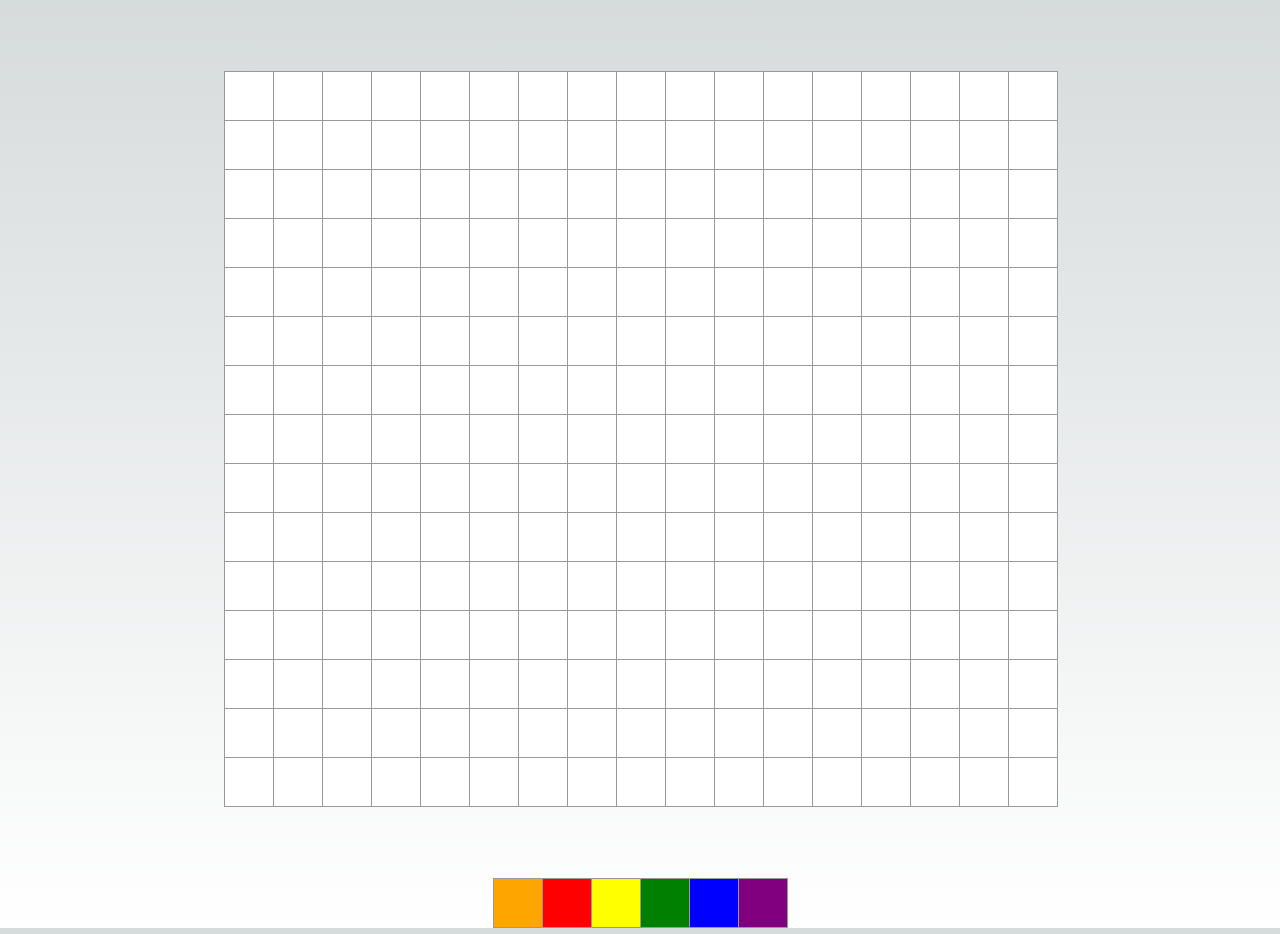
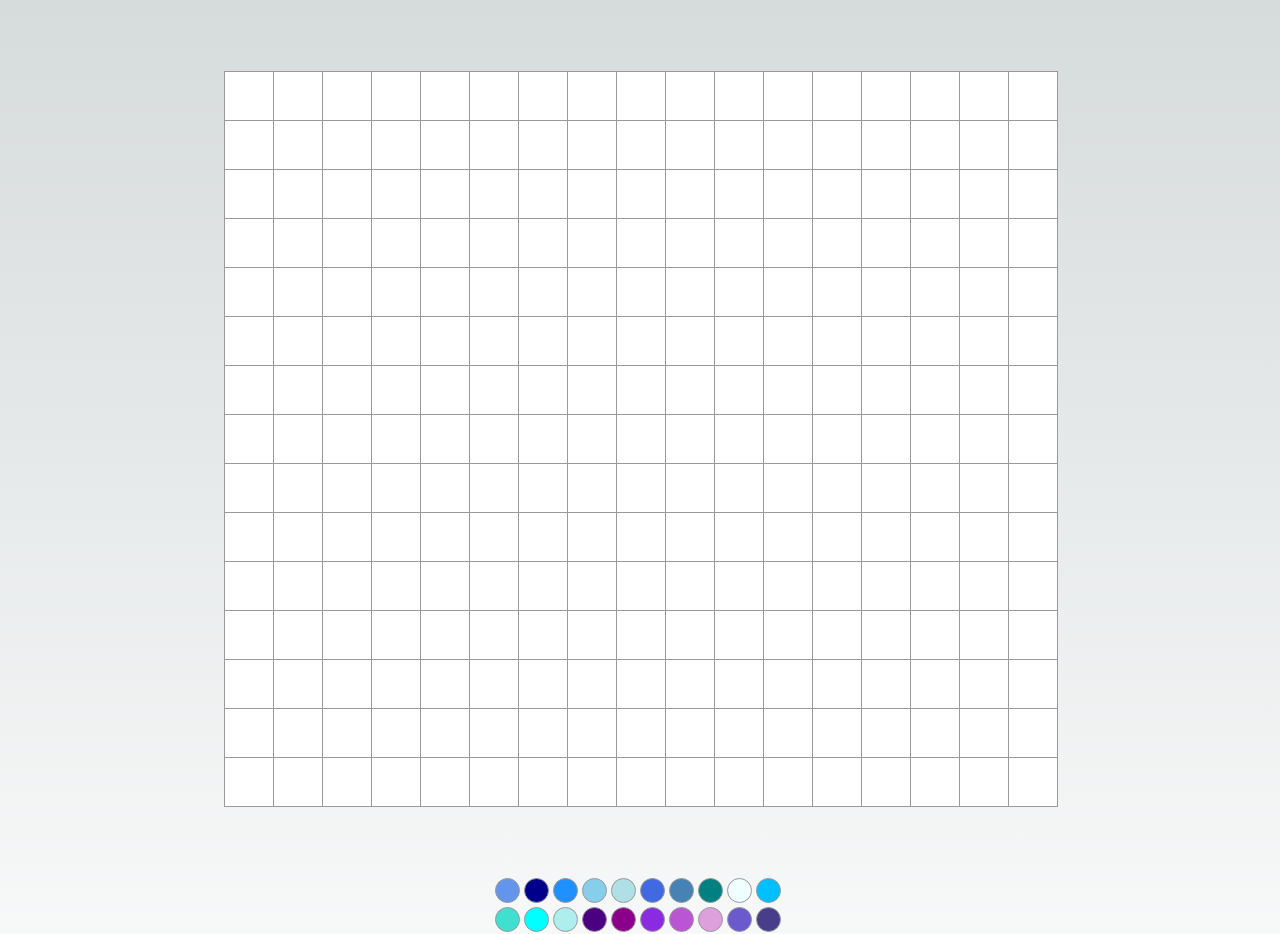
Before and after one commit to rdkulp/next-stitch, a Next.js app: page / in a window 1280 px wide. Shown: the top 934 px of the page. Built offline with nearby package versions, Linux system fonts and the light colour scheme.

Commit message:
add colors

```diff
--- a/app/globals.css
+++ b/app/globals.css
@@ -81,10 +81,9 @@ ul {
 
 body {
   font-family: sans-serif;
-  margin: 0;
+  margin: 72px 0 72px;
   padding: 0;
   color: #000;
-  margin-top: 72px;
 }
 
 .board-row {
@@ -92,10 +91,6 @@ body {
   width: 100%;
   justify-content: center;
   align-items: center;
-}
-
-.board-row:last-child {
-  margin-top: 72px;
 }
 
 .board-row:after {
@@ -128,6 +123,35 @@ body {
   display: block;
 }
 
+.picker-square {
+  cursor: pointer;
+  transition: all 333ms;
+  max-height: 25px;
+  max-width: 25px;
+  border-radius: 50%;
+}
+
+.board-row:has(.picker-square) {
+  gap:5px;
+  margin-bottom: 5px;
+}
+
+.board-row:has(.picker-square):last-child {
+  margin-bottom: 0;
+}
+
+.color-picker {
+  margin-top: 72px;
+}
+
+.picker-square:hover {
+  opacity: .5;
+}
+
+.picker-square.selected {
+  border: 4px solid #fff;
+}
+
 .status {
   margin-bottom: 10px;
 }
--- a/components/ColorPicker.tsx
+++ b/components/ColorPicker.tsx
@@ -5,9 +5,90 @@ export default function ColorPicker({ onColorSelected }: { onColorSelected: (col
   const [selectedColor, setSelectedColor] = useState<string | null>(null);
 
   // Define the colors in an array for easier management
-  const colors = ['orange', 'red', 'yellow', 'green', 'blue', 'purple'];
+  const colors = [
+    `CornflowerBlue`,
+    `DarkBlue`,
+    `DodgerBlue`,
+    `SkyBlue`,
+    `PowderBlue`,
+    `RoyalBlue`,
+    `SteelBlue`,
+    `Teal`,
+    `Azure`,
+    `DeepSkyBlue`,
+    `Turquoise`,
+    `Cyan`,
+    `PaleTurquoise`,
+    `Indigo`,
+    `DarkMagenta`,
+    `BlueViolet`,
+    `MediumOrchid`,
+    `Plum`,
+    `SlateBlue`,
+    `DarkSlateBlue`,
+    `DeepPink`,
+    `Magenta`,
+    `Thistle`,
+    `AntiqueWhite`,
+    `Bisque`,
+    `Black`,
+    `FireBrick`,
+    `Chocolate`,
+    `Coral`,
+    `Crimson`,
+    `Maroon`,
+    `Red`,
+    `OrangeRed`,
+    `Tomato`,
+    `Salmon`,
+    `BurlyWood`,
+    `DarkGoldenRod`,
+    `SaddleBrown`,
+    `DarkSlateGray`,
+    `DarkGreen`,
+    `DarkOliveGreen`,
+    `Chartreuse`,
+    `DarkSeaGreen`,
+    `ForestGreen`,
+    `LightGreen`,
+    `LimeGreen`,
+    `MediumSeaGreen`,
+    `MediumSpringGreen`,
+    `YellowGreen`,
+    `Darkorange`,
+    `DarkSalmon`,
+    `GhostWhite`,
+    `Gold`,
+    `GoldenRod`,
+    `IndianRed`,
+    `LightPink`,
+    `LightSkyBlue`,
+    `LightSteelBlue`,
+    `Linen`,
+    `MistyRose`,
+    `NavajoWhite`,
+    `RosyBrown`,
+    `Silver`,
+    `SlateGray`,
+    `Gray`,
+  ];
 
-  function handleClick(color: string) {
+  const chunkedColors = (colors, size) =>
+    colors.reduce((resultArray, item, index) => {
+      const chunkIndex = Math.floor(index / size);
+
+      if (!resultArray[chunkIndex]) {
+        resultArray[chunkIndex] = []; // start a new chunk
+      }
+
+      resultArray[chunkIndex].push(item);
+
+      return resultArray;
+  },[]);
+
+  const colorGroups = chunkedColors(colors, 10);
+
+  function onColorSelect(color: string) {
     // Toggle the selected state for the color
     setSelectedColor(currentColor => {
       const newColor = currentColor === color ? null : color;
@@ -17,15 +98,21 @@ export default function ColorPicker({ onColorSelected }: { onColorSelected: (col
   }
 
   return (
-    <div className="board-row">
-      {colors.map((color) => (
-        <button
-          key={color}
-          className={"picker-square " + (selectedColor === color ? 'selected' : '')}
-          style={{ background: color }}
-          onClick={() => handleClick(color)}
-        ></button>
+    <>
+    <div className="color-picker">
+      {colorGroups.map((group, index) => (
+        <div key={index} className="board-row">
+          {group.map((color) => (
+            <button
+              key={color}
+              className={`picker-square ${selectedColor === color ? 'selected' : ''}`}
+              style={{ background: color }}
+              onClick={() => onColorSelect(color)}
+            ></button>
+          ))}
+        </div>
       ))}
     </div>
+    </>
   );
 }
```
